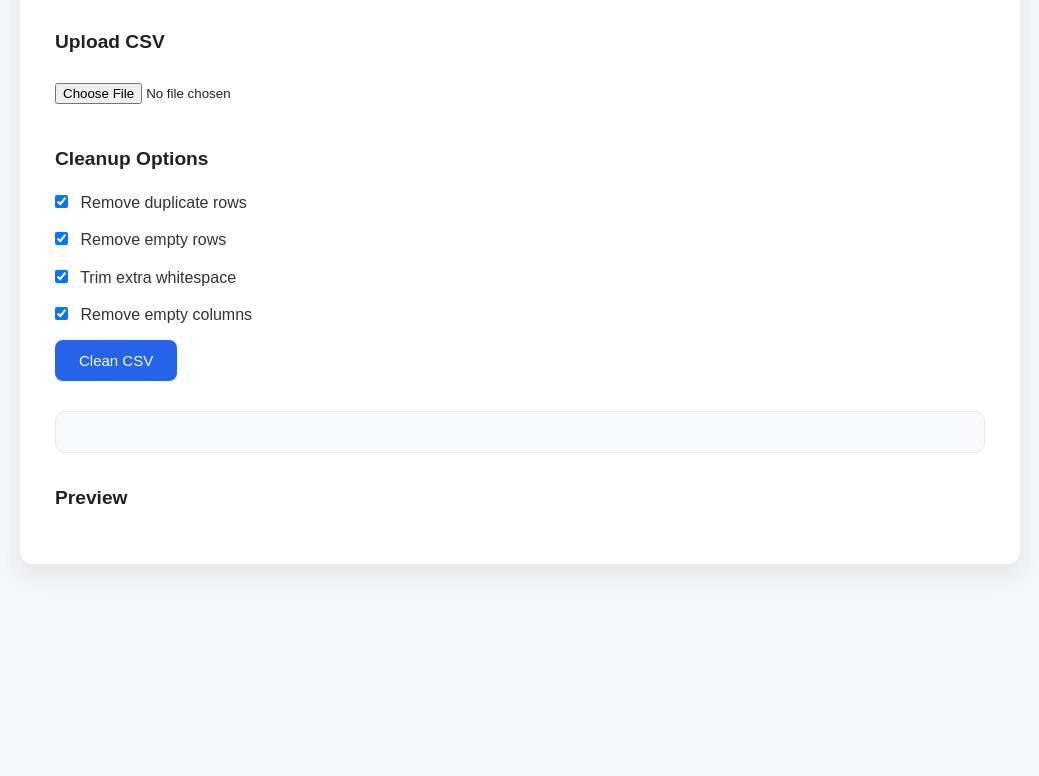
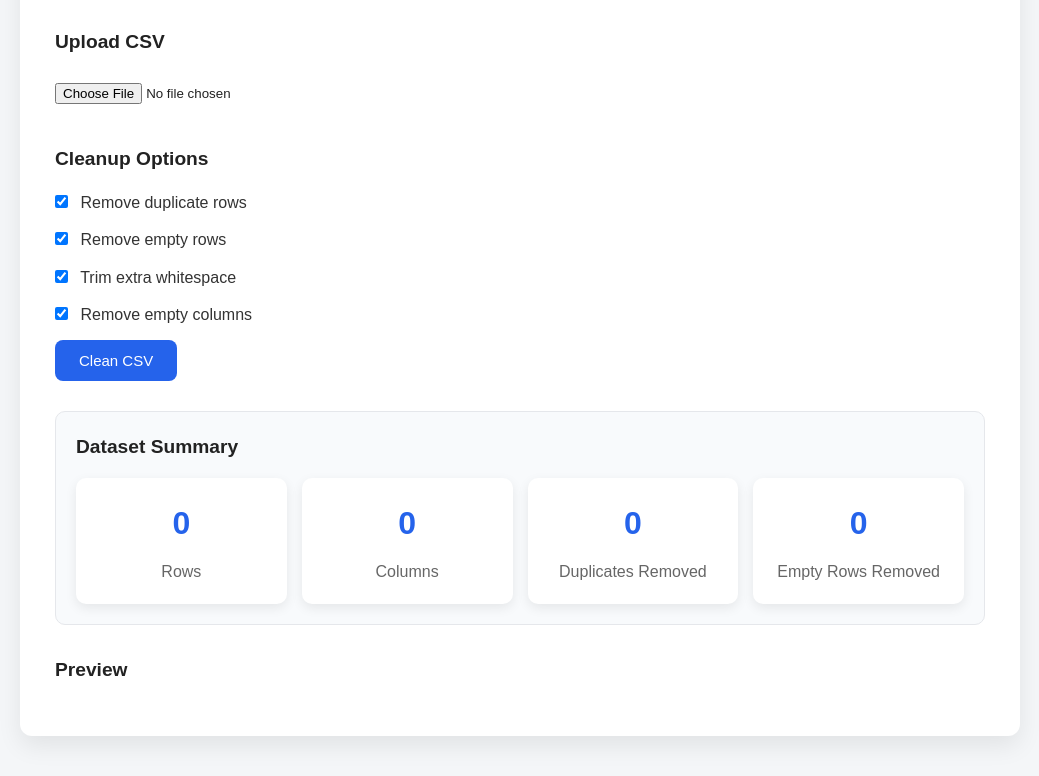
Before and after one commit to ankitlulla/basic-csv-cleaner, a plain HTML site: page index.html in a window 1280 px wide. Shown: the part 204-980 px from the top of the page, without its empty margins (120-1159 px from the left). Before the commit the page ends 808 px from the top, so only its background shows below. Drawn offline with nearby package versions, Linux system fonts and the light colour scheme.

Commit message:
Add dataset summary cards

```diff
--- a/index.html
+++ b/index.html
@@ -82,7 +82,35 @@
 
     </section>
 
-    <section id="summary"></section>
+    <section id="summary">
+
+    <h2>Dataset Summary</h2>
+
+    <div class="stats">
+
+        <div class="card">
+            <h3 id="rowCount">0</h3>
+            <p>Rows</p>
+        </div>
+
+        <div class="card">
+            <h3 id="columnCount">0</h3>
+            <p>Columns</p>
+        </div>
+
+        <div class="card">
+            <h3 id="duplicateCount">0</h3>
+            <p>Duplicates Removed</p>
+        </div>
+
+        <div class="card">
+            <h3 id="emptyRowCount">0</h3>
+            <p>Empty Rows Removed</p>
+        </div>
+
+    </div>
+
+</section>
 
     <section class="preview-section">
 
--- a/style.css
+++ b/style.css
@@ -135,3 +135,27 @@ tr:nth-child(even) {
     }
 
 }
+.stats{
+    display:grid;
+    grid-template-columns:repeat(auto-fit,minmax(180px,1fr));
+    gap:15px;
+    margin-top:15px;
+}
+
+.card{
+    background:white;
+    padding:20px;
+    border-radius:10px;
+    text-align:center;
+    box-shadow:0 4px 12px rgba(0,0,0,.08);
+}
+
+.card h3{
+    font-size:2rem;
+    color:#2563eb;
+}
+
+.card p{
+    margin-top:8px;
+    color:#666;
+}
```
